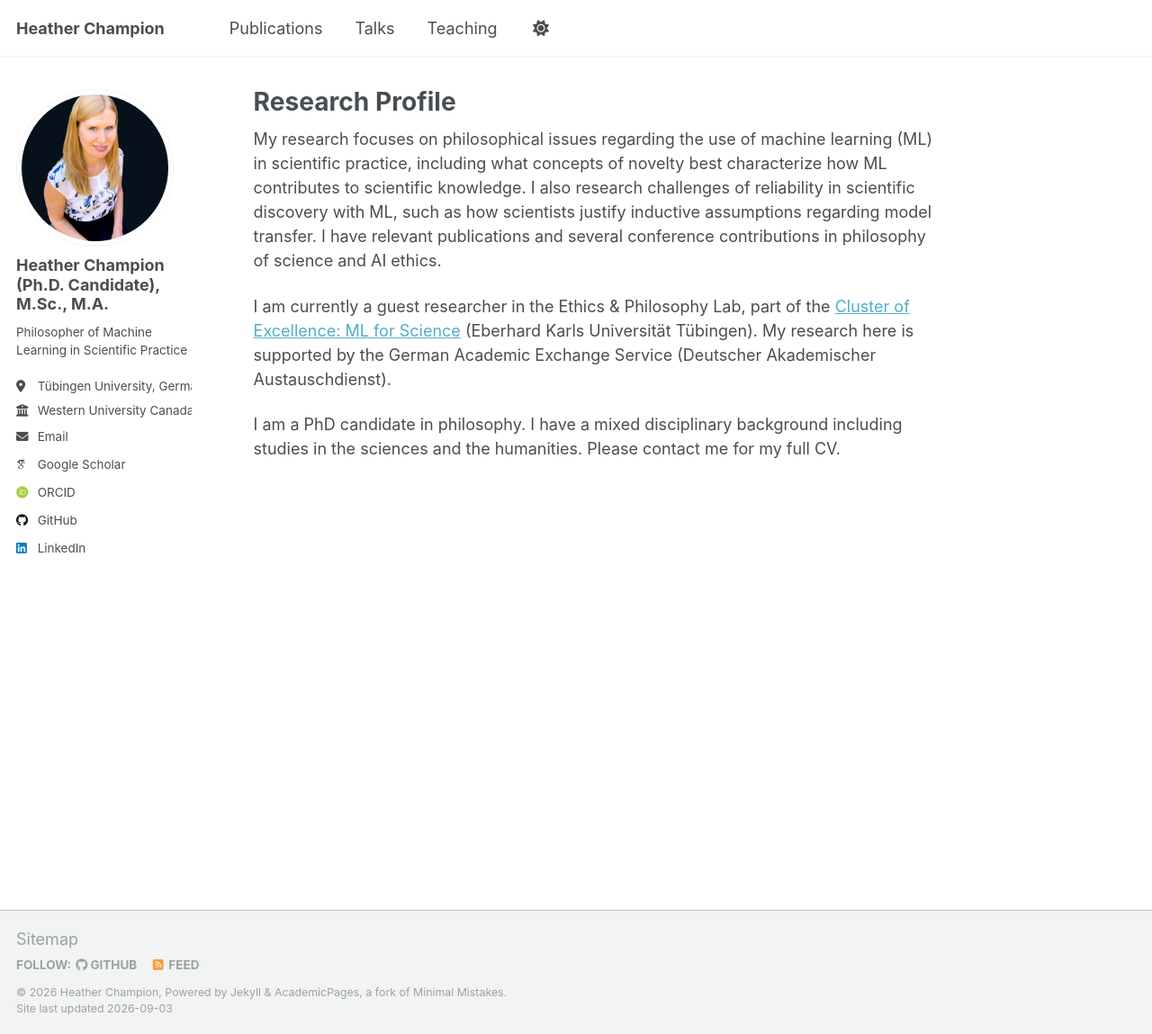
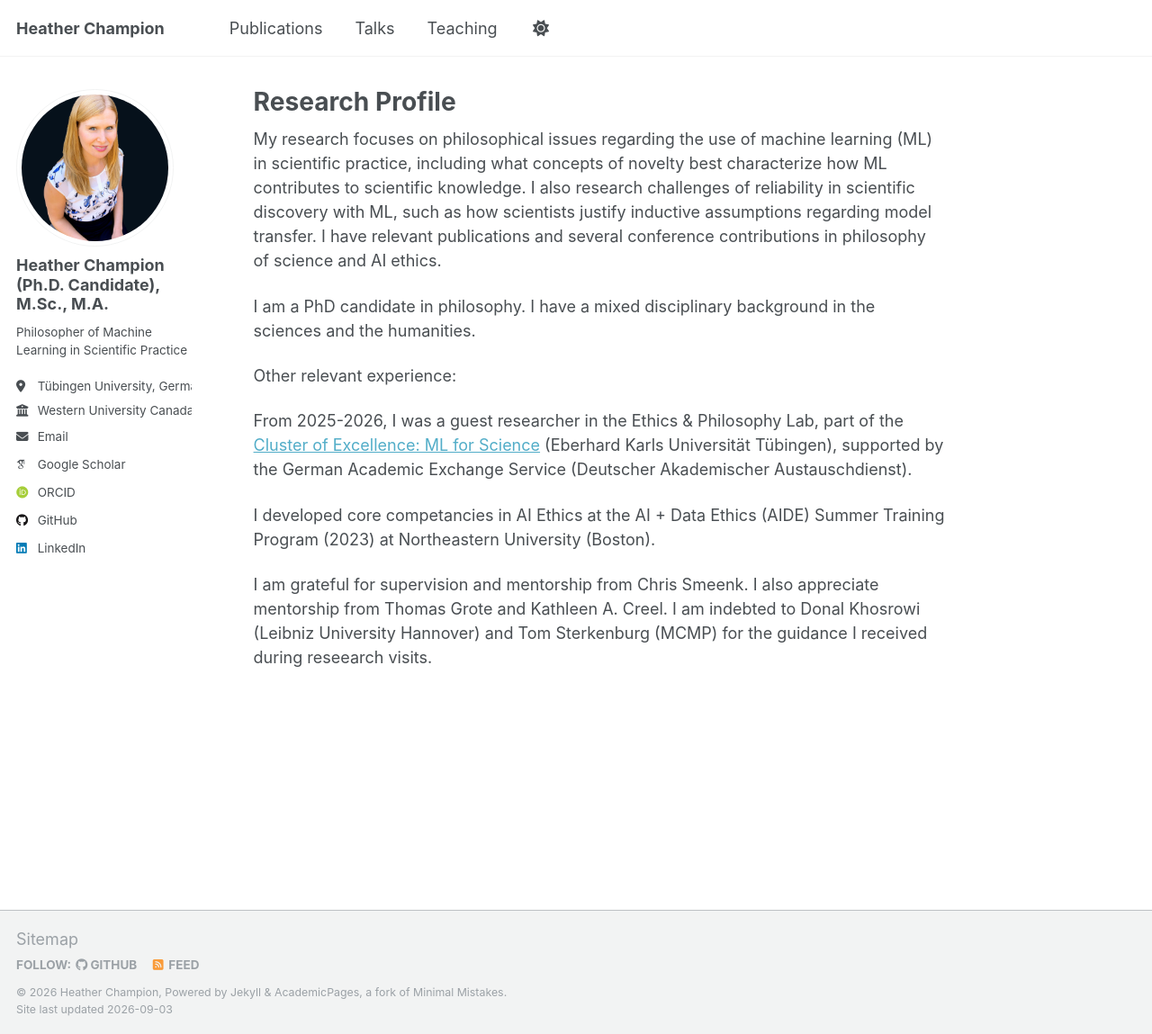
Before and after one commit to liminal-learner/champion, a Jekyll site: the page built from _pages/about.md, in a window 1280 px wide and 1149 px high. Shown: the whole window at 90% size. Built offline with Jekyll 4.4.1, drawn with Linux system fonts in a browser that asks for light colours; some web fonts are replaced; a script that is not in the unit is left out.

Commit message:
about updated

```diff
--- a/_pages/about.md
+++ b/_pages/about.md
@@ -9,6 +9,13 @@ redirect_from:
 
 My research focuses on philosophical issues regarding the use of machine learning (ML) in scientific practice, including what concepts of novelty best characterize how ML contributes to scientific knowledge. I also research challenges of reliability in scientific discovery with ML, such as how scientists justify inductive assumptions regarding model transfer. I have relevant publications and several conference contributions in philosophy of science and AI ethics.
 
-I am currently a guest researcher in the Ethics & Philosophy Lab, part of the [Cluster of Excellence: ML for Science](https://uni-tuebingen.de/en/research/core-research/cluster-of-excellence-machine-learning/research/research/cluster-research-groups/ethics-philosophy-lab/overview/) (Eberhard Karls Universität Tübingen). My research here is supported by the German Academic Exchange Service (Deutscher Akademischer Austauschdienst).
+I am a PhD candidate in philosophy. I have a mixed disciplinary background in the sciences and the humanities.
 
-I am a PhD candidate in philosophy. I have a mixed disciplinary background including studies in the sciences and the humanities. Please contact me for my full CV.
+
+Other relevant experience:
+
+From 2025-2026, I was a guest researcher in the Ethics & Philosophy Lab, part of the [Cluster of Excellence: ML for Science](https://uni-tuebingen.de/en/research/core-research/cluster-of-excellence-machine-learning/research/research/cluster-research-groups/ethics-philosophy-lab/overview/) (Eberhard Karls Universität Tübingen), supported by the German Academic Exchange Service (Deutscher Akademischer Austauschdienst).
+
+I developed core competancies in AI Ethics at the AI + Data Ethics (AIDE) Summer Training Program (2023) at Northeastern University (Boston).
+
+I am grateful for supervision and mentorship from Chris Smeenk. I also appreciate mentorship from Thomas Grote and  Kathleen A. Creel. I am indebted to Donal Khosrowi (Leibniz University Hannover) and Tom Sterkenburg (MCMP) for the guidance I received during reseearch visits.
```
